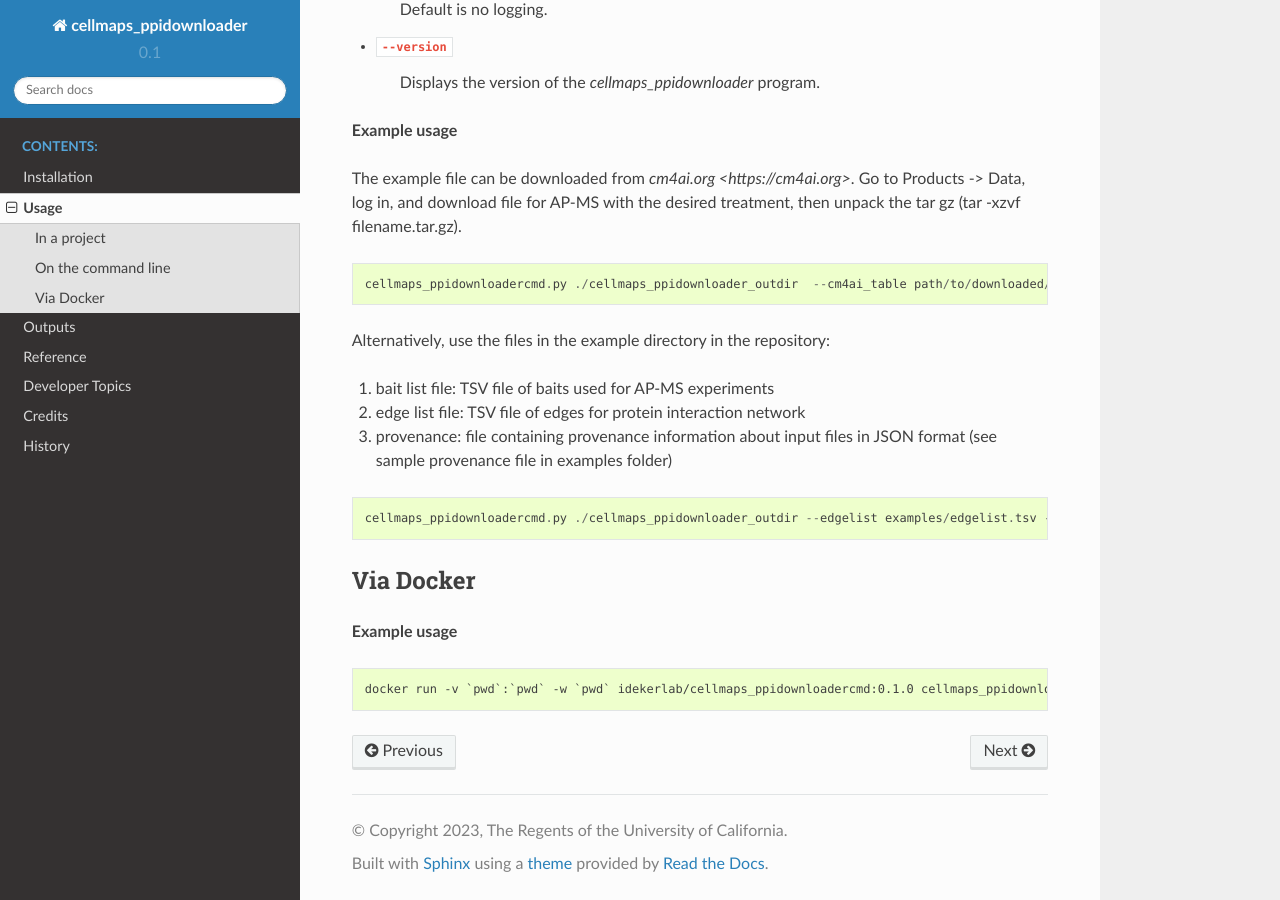
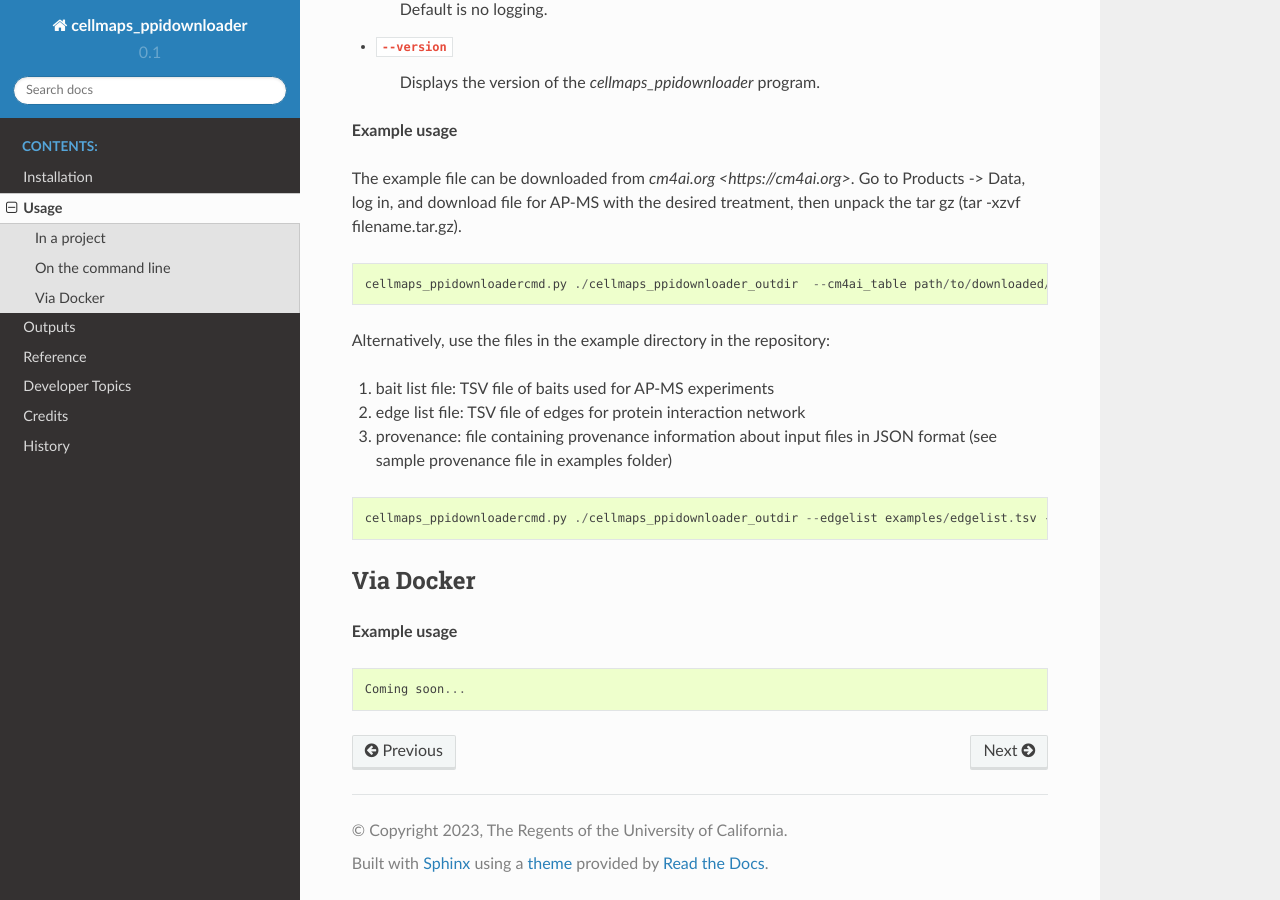
Before and after one commit to wadeschulz/cellmaps_ppidownloader_experimental, a Sphinx documentation site: the page built from docs/usage.rst, in a window 1280 px wide and 900 px high, scrolled down 2465 px. Built offline with Sphinx 7.4.7 and the Read the Docs theme 2.0.0, drawn with Linux system fonts in a browser that asks for light colours.

Commit message:
removed docker call because it is not ready yet

```diff
--- a/README.rst
+++ b/README.rst
@@ -101,8 +101,7 @@ Via Docker
 
 .. code-block::
 
-   docker run -v `pwd`:`pwd` -w `pwd` idekerlab/cellmaps_ppidownloader:0.1.0 cellmaps_ppidownloadercmd.py ./cellmaps_ppidownloader_outdir --edgelist examples/edgelist.tsv --baitlist examples/baitlist.tsv --provenance examples/provenance.json
-
+   Coming soon...
 
 Credits
 -------
--- a/docs/usage.rst
+++ b/docs/usage.rst
@@ -128,4 +128,4 @@ Via Docker
 
 .. code-block::
 
-   docker run -v `pwd`:`pwd` -w `pwd` idekerlab/cellmaps_ppidownloadercmd:0.1.0 cellmaps_ppidownloadercmd.py ./cellmaps_ppidownloader_outdir --edgelist examples/edgelist.tsv --baitlist examples/baitlist.tsv --provenance examples/provenance.json
+   Coming soon...
```
